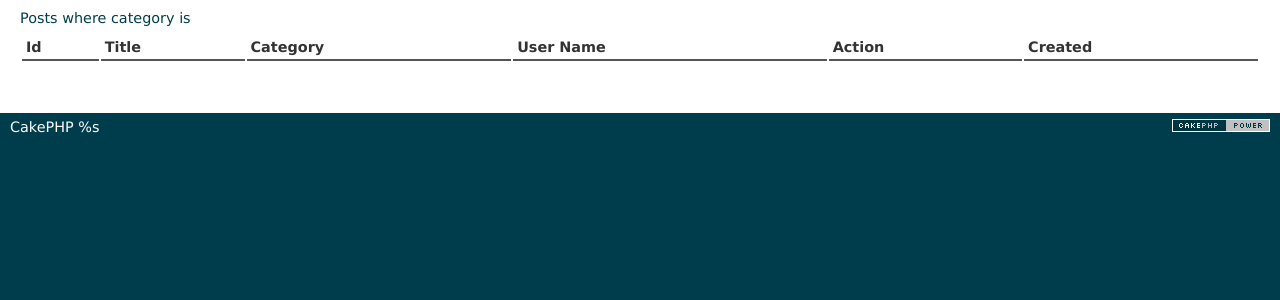
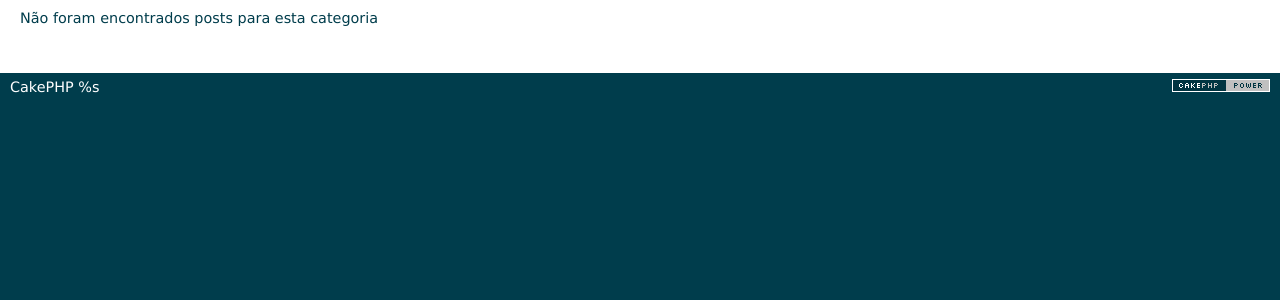
Before and after one commit to AqueleQueSemeiaOConhecimento/BlogCakePHP2, a CakePHP app: the page made by app/View/Posts/category.ctp in a window 1280 px wide. Shown: the part 47-347 px from the top of the page. Run offline with PHP 8.4 and a stand-in for CakePHP, Linux system fonts and the light colour scheme; the template is opened without the code that fills it, so the values that code supplies are empty; some libraries are stand-ins or nearby versions.

Commit message:
if empty category

```diff
--- a/app/View/Posts/category.ctp
+++ b/app/View/Posts/category.ctp
@@ -1,5 +1,9 @@
+<?php if (empty($conteudos)): ?>
+<h1>Não foram encontrados posts para esta categoria</h1>
+
+<?php else: ?>
+
   <h1>Posts where category is <?= $conteudos[0]['Category']['name']; ?> </h1>
-
 
   <table>
     <tr>
@@ -41,3 +45,5 @@
     <?php endforeach ?>
 
   </table>
+
+<?php endif; ?>
```
Lines whose indentation alone changed are shown as unchanged.
